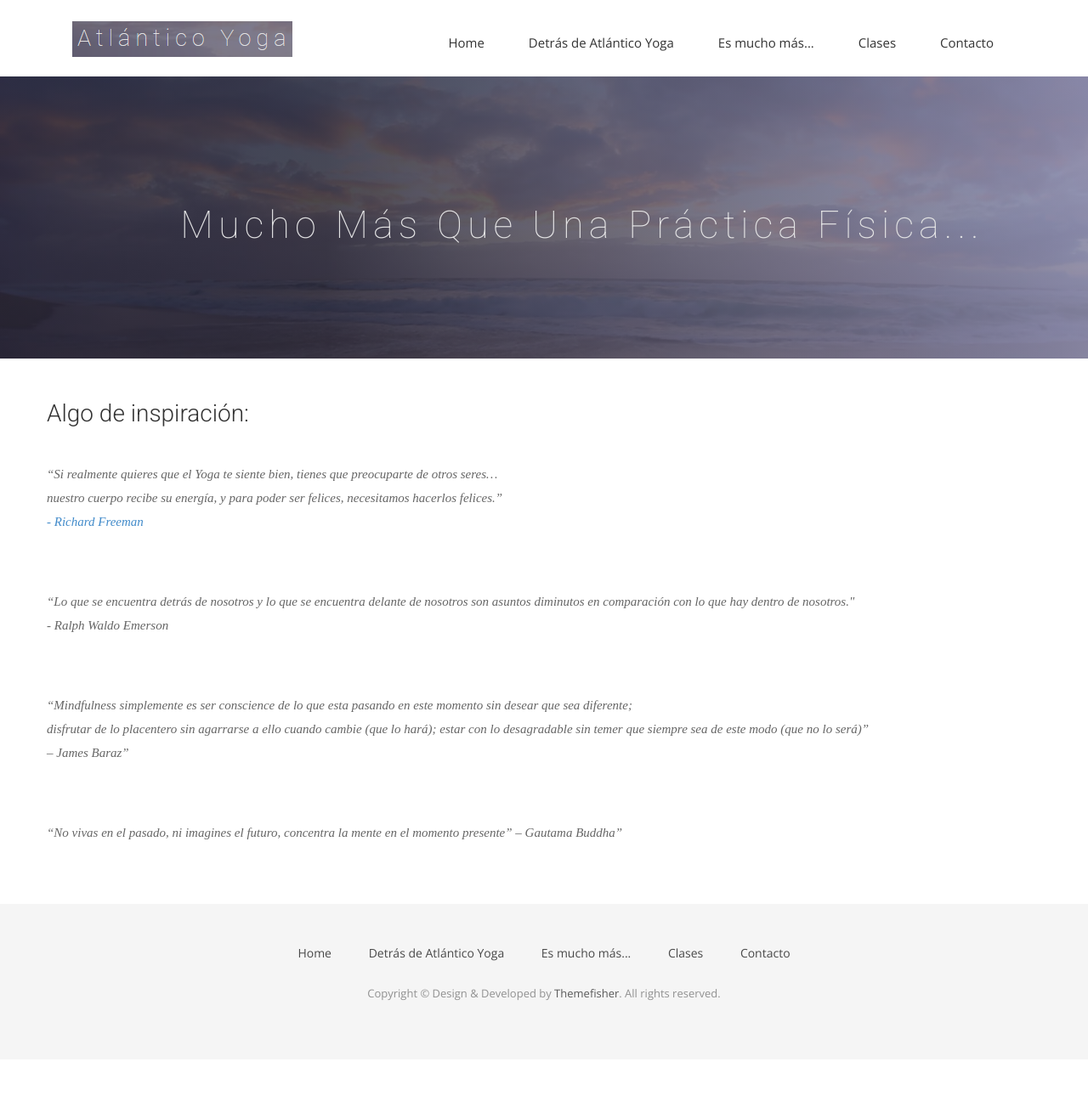
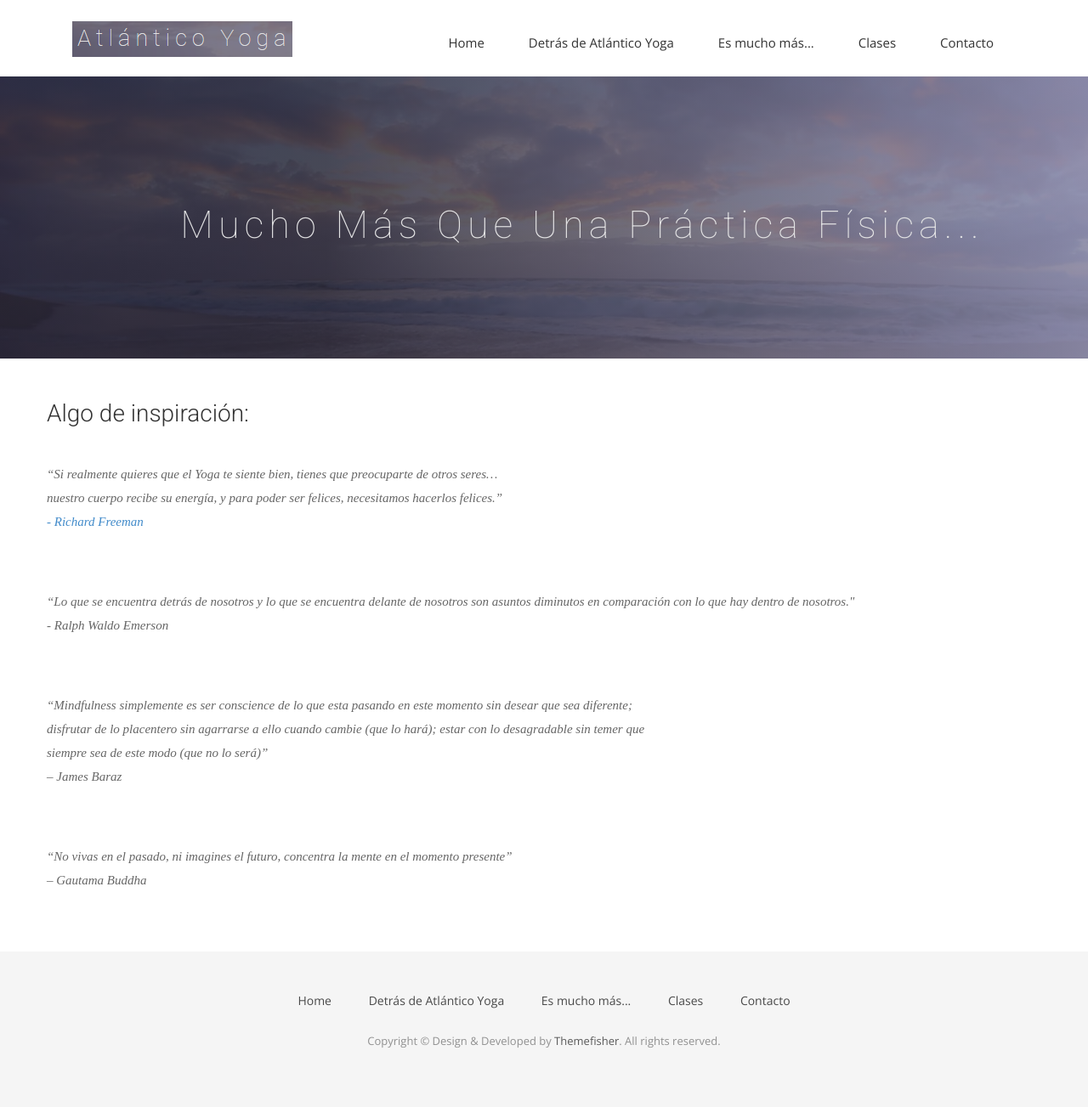
Before and after one commit to mpbarral/atlanticoyoga, a Jekyll site: the page built from masque.html, in a window 1280 px wide. Shown: the whole page at 85% size. Built offline with Jekyll 4.4.1, drawn with Linux system fonts in a browser that asks for light colours; nearby versions of some CDN libraries; some web fonts are replaced; before the commit the page ends 1247 px from its top, so only the background shows below that.

Commit message:
contact the quotation mark redirection of the logo

```diff
--- a/_includes/header.html
+++ b/_includes/header.html
@@ -14,7 +14,7 @@
             <span class="icon-bar"></span>
             <span class="icon-bar"></span>
             </button>
-            <a class="navbar-brand" href="index.html">
+            <a class="navbar-brand" href="{{ site.baseurl }}/"><!--"index.html">-->
               <img src="{{ site.baseurl }}/img/logo.png" alt="Logo">
             </a>
           </div>
--- a/contact.html
+++ b/contact.html
@@ -1,6 +1,6 @@
 ---
 layout: page
-title: Contacto!
+title: Contacto
 permalink: /contact/
 ---
 
@@ -79,7 +79,7 @@
             <i class="fa fa-envelope-o"></i>Email: atlanicoyoga@gmail.com
           </li>
           <li>
-            <i class="fa fa-phone"></i>Teléfono: 637789507
+            <i class="fa fa-phone"></i>Teléfono: +34 637789507
           </li>
         </ul>
         </div>
--- a/index.html
+++ b/index.html
@@ -126,14 +126,14 @@
               <div class="block">
                 <i class="ion-ios-body"></i>
                 <h4 class="counter">1356</h4>
-                <span>Horas de Práctica</span>
+                <span>Sesiones de Práctica</span>
               </div>
             </li>
             <li>
               <div class="block">
                 <i class="ion-eye"></i>
                 <h4 class="counter">257</h4>
-                <span>Horas de Meditación</span>
+                <span>Sesiones de Meditación</span>
               </div>
             </li>
             <li>
--- a/masque.html
+++ b/masque.html
@@ -32,11 +32,12 @@
           - Ralph Waldo Emerson</p>
 
         <p>	 <br /> <br />“Mindfulness simplemente es ser conscience de lo que esta pasando en este momento sin desear que sea diferente;<br />
-          disfrutar de lo placentero sin agarrarse a ello cuando cambie (que lo hará); estar con lo desagradable sin temer que siempre sea de este modo (que no lo será)”<br />
-          – James Baraz”</p>
+          disfrutar de lo placentero sin agarrarse a ello cuando cambie (que lo hará); estar con lo desagradable sin temer que <br />
+          siempre sea de este modo (que no lo será)”<br />
+          – James Baraz</p>
 
 
-        <p>     <br /> <br />“No vivas en el pasado, ni imagines el futuro, concentra la mente en el momento presente” – Gautama Buddha”</p>
+        <p>     <br /> <br />“No vivas en el pasado, ni imagines el futuro, concentra la mente en el momento presente”<br /> – Gautama Buddha</p>
       <!--</header>-->
     <!--</article>-->
      </div>
```
